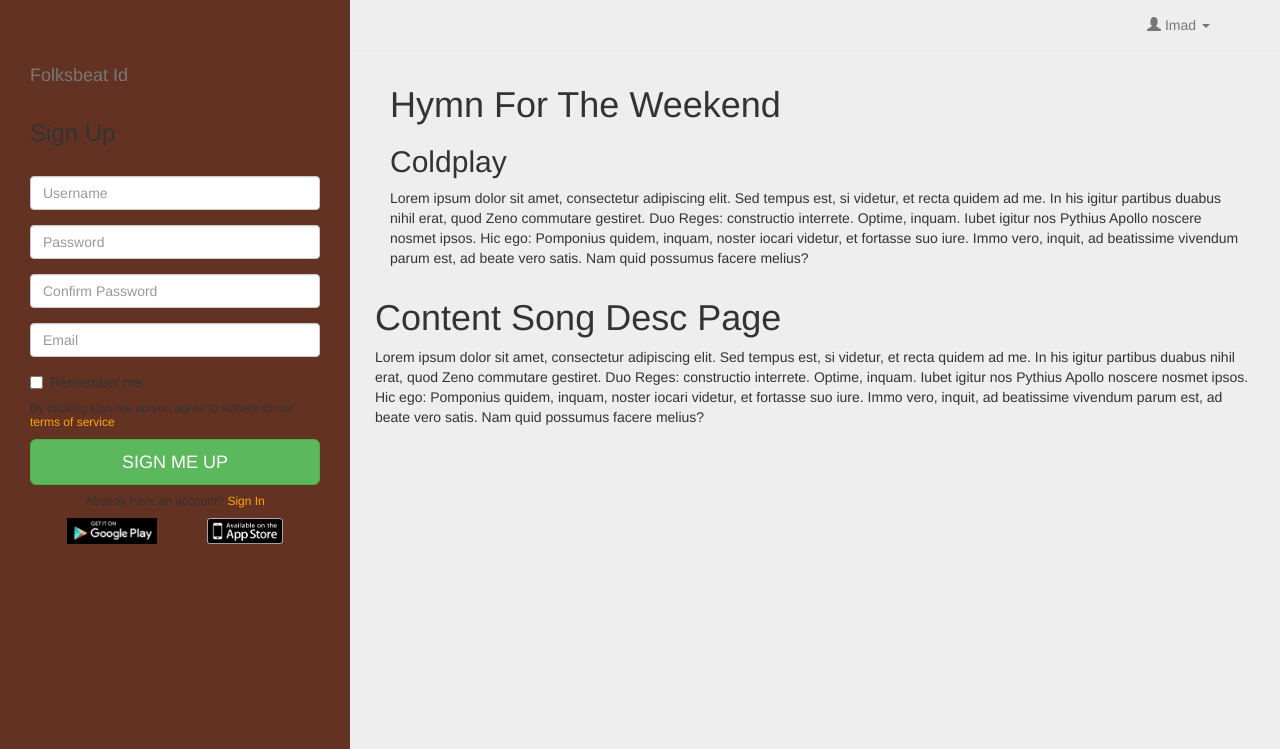
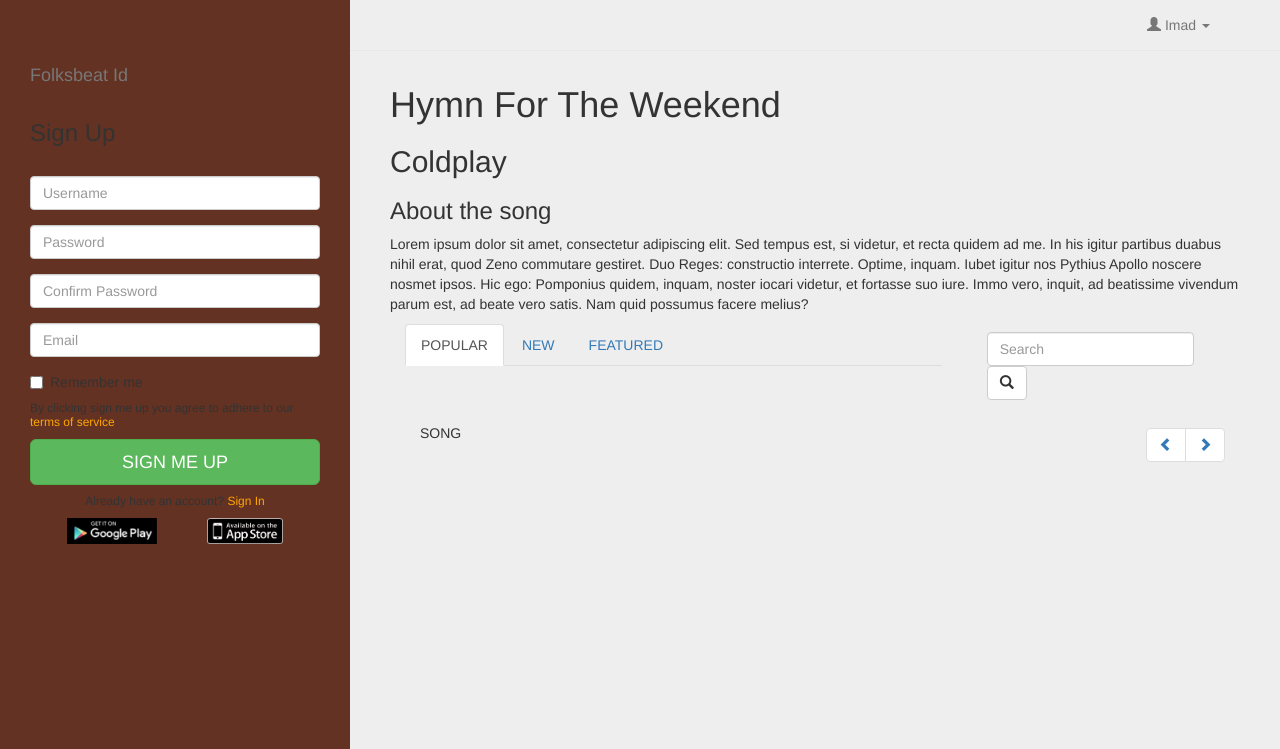
Before and after one commit to shoddiqjati/folksbeat-dev, a Laravel app: page /songdesc in a window 1280 px wide. Shown: the top 749 px of the page. Run offline with Laravel 8, Linux system fonts and the light colour scheme; settings files or empty folders that the repository lacks are supplied.

Commit message:
Menambah Navbar dan row songdesc

```diff
--- a/resources/views/pages/songdesc.blade.php
+++ b/resources/views/pages/songdesc.blade.php
@@ -3,28 +3,63 @@
 @section('content')
           <div class="container-fluid">
               <div class="row">
-                  <div class="col-md-12">
+                  <div class="col-md-12" style="background color:grey">
                       <h1>Hymn For The Weekend</h1>
                       <h2>Coldplay</h2>
+                      <h3>About the song</h3>
                       <p>Lorem ipsum dolor sit amet, consectetur adipiscing elit. Sed tempus est, si videtur,
                        et recta quidem ad me. In his igitur partibus duabus nihil erat, quod Zeno commutare gestiret.
                        Duo Reges: constructio interrete. Optime, inquam. Iubet igitur nos Pythius Apollo noscere nosmet ipsos.
                        Hic ego: Pomponius quidem, inquam, noster iocari videtur,
                        et fortasse suo iure. Immo vero, inquit, ad beatissime vivendum parum est, ad beate vero satis. Nam quid possumus facere melius?
                      </p>
+                   </div>
+              </div>
+               <div class="row">
+                 <div class="col-md-12">
+                        <div class="col-md-8">
+                          <ul class="nav nav-tabs">
+                          <li role="presentation" class="active"><a href="#">POPULAR</a></li>
+                          <li role="presentation"><a href="#">NEW</a></li>
+                          <li role="presentation"><a href="#">FEATURED</a></li>
+                           </ul>
+                        </div>
+                      <div class="col-md-4">
+                        <span class="pull-right">
+                        <form class="navbar-form navbar-left" role="search">
+                          <div class="form-group">
+                            <input type="text" class="form-control" placeholder="Search">
+                          </div>
+                          <button type="submit" class="btn btn-default">
+                            <span class="glyphicon glyphicon-search"></span>
+                          </button>
+                        </form>
+                      </div>
+                      </span>
+                  </div>
 
+                  <div class="col-md-12">
+                    <div class="col-md-8">
+                      <p class="navbar-text">SONG
+                    </div>
+                    <div class="col-md-4">
+                      <span class="pull-right">
+                      <nav>
+                        <ul class="pagination">
+                          <li>
+                            <a href="#"><span class="glyphicon glyphicon-chevron-left"></span>
+                            </a>
+                          </li>
+                          <li>
+                            <a href="#"><span class="glyphicon glyphicon-chevron-right"></span>
+                            </a>
+                          </li>
+                        </ul>
+                      </nav>
+                    </span>
+                    </div>
+                  </div>
               </div>
-              <div class="row">
-                  <div class="col-md-12">
-                      <h1>Content Song Desc Page</h1>
-                      <p>Lorem ipsum dolor sit amet, consectetur adipiscing elit. Sed tempus est, si videtur,
-                       et recta quidem ad me. In his igitur partibus duabus nihil erat, quod Zeno commutare gestiret.
-                       Duo Reges: constructio interrete. Optime, inquam. Iubet igitur nos Pythius Apollo noscere nosmet ipsos.
-                       Hic ego: Pomponius quidem, inquam, noster iocari videtur,
-                       et fortasse suo iure. Immo vero, inquit, ad beatissime vivendum parum est, ad beate vero satis. Nam quid possumus facere melius?
-                     </p>
-                  </div>
-                </div>
           </div>
 
 @stop
```
